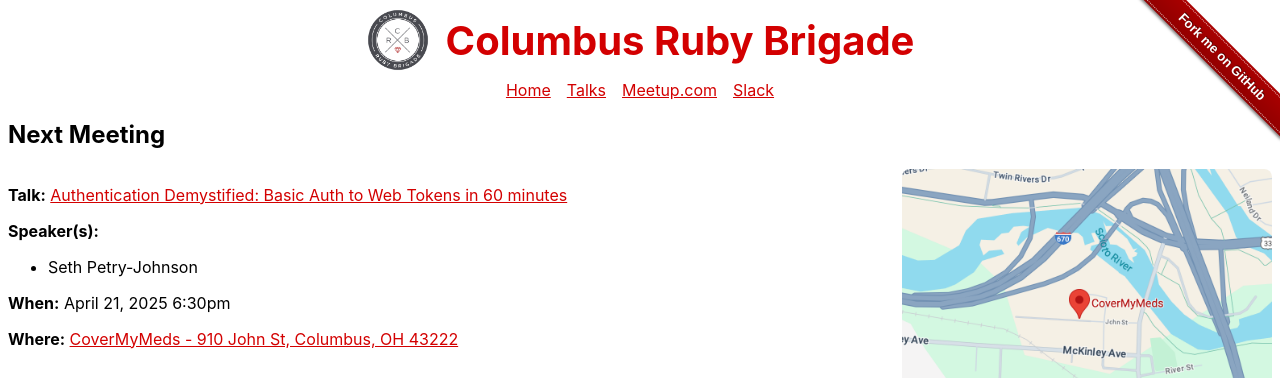
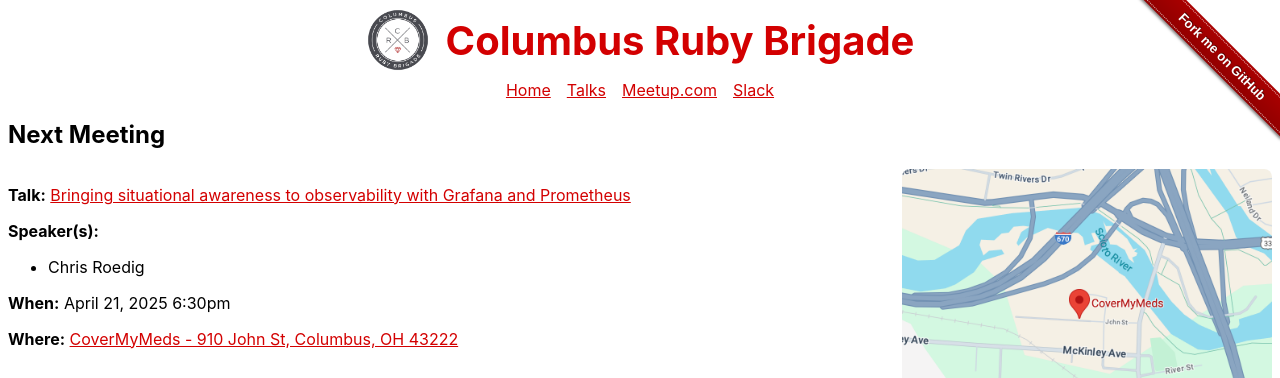
Before and after one commit to columbusrb/columbusrb.github.io, a Jekyll site: the page built from index.md, in a window 1280 px wide. Shown: the top 378 px of the page. Built offline with Jekyll 4.4.1, drawn with Linux system fonts in a browser that asks for light colours.

Commit message:
Situational awareness

```diff
--- a/_data/speakers.yml
+++ b/_data/speakers.yml
@@ -25,3 +25,6 @@
   name: Seth Petry-Johnson
   x-twitter: spetryjohnson
   linkedin: sethpetryjohnson
+christophroedig:
+  name: Chris Roedig
+  linkedin: christophroedig
--- /dev/null
+++ b/_posts/2025-04-21-situational-awareness.md
@@ -0,0 +1,6 @@
+---
+layout: post
+title: 'Bringing situational awareness to observability with Grafana and Prometheus'
+speakers:
+  - christophroedig
+---
```
